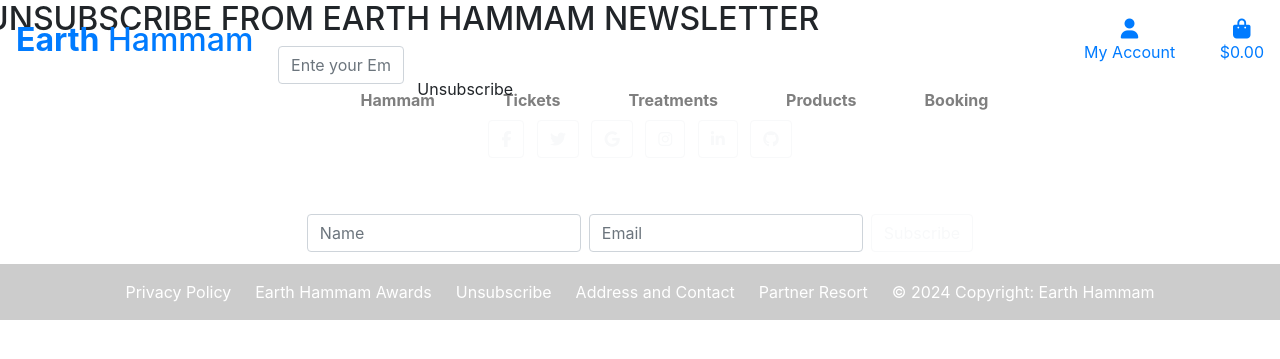
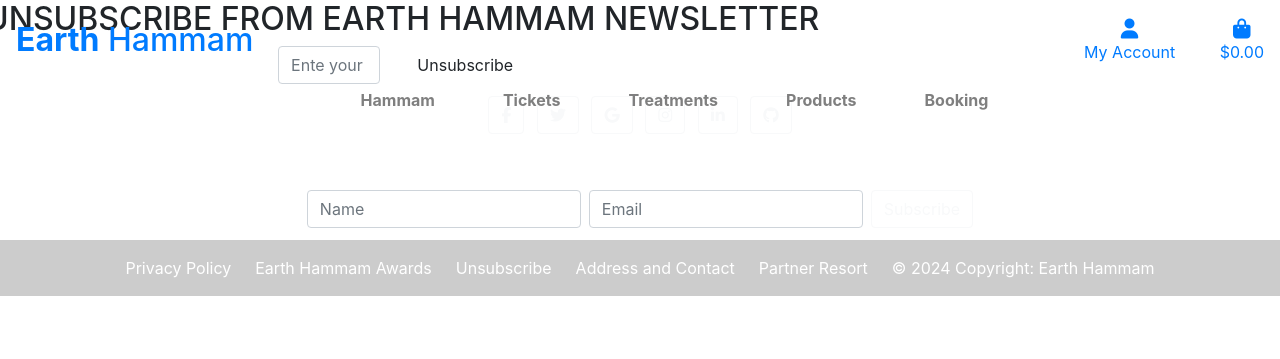
Before and after one commit to DouniaBK/earth-hammam, a Django app: page /marketing/unsubscribe in a window 1280 px wide. Shown: the top 359 px of the page. Run offline with Django 3.2, Linux system fonts and the light colour scheme; parts of the project's set-up code (start-up, migrations or seed data) failed here and were passed over; some libraries are stand-ins or nearby versions; some web fonts are replaced.

Commit message:
fix: adjust unsubscribe style

```diff
--- a/marketing/templates/marketing/unsubscribe.html
+++ b/marketing/templates/marketing/unsubscribe.html
@@ -18,7 +18,7 @@
                             {% csrf_token %}
                             <div class="d-flex">
                                 <input type="email" name="email" id="Unsubscribe" class="form-control text-center"  placeholder="Ente your Email Address"/>
-                              <button class="btn btn-wetsand mt-4"   type="submit">Unsubscribe</button>
+                              <button class="btn btn-wetsand ml-4"   type="submit">Unsubscribe</button>
                             </div>
                           </form>
                     </div>
```
